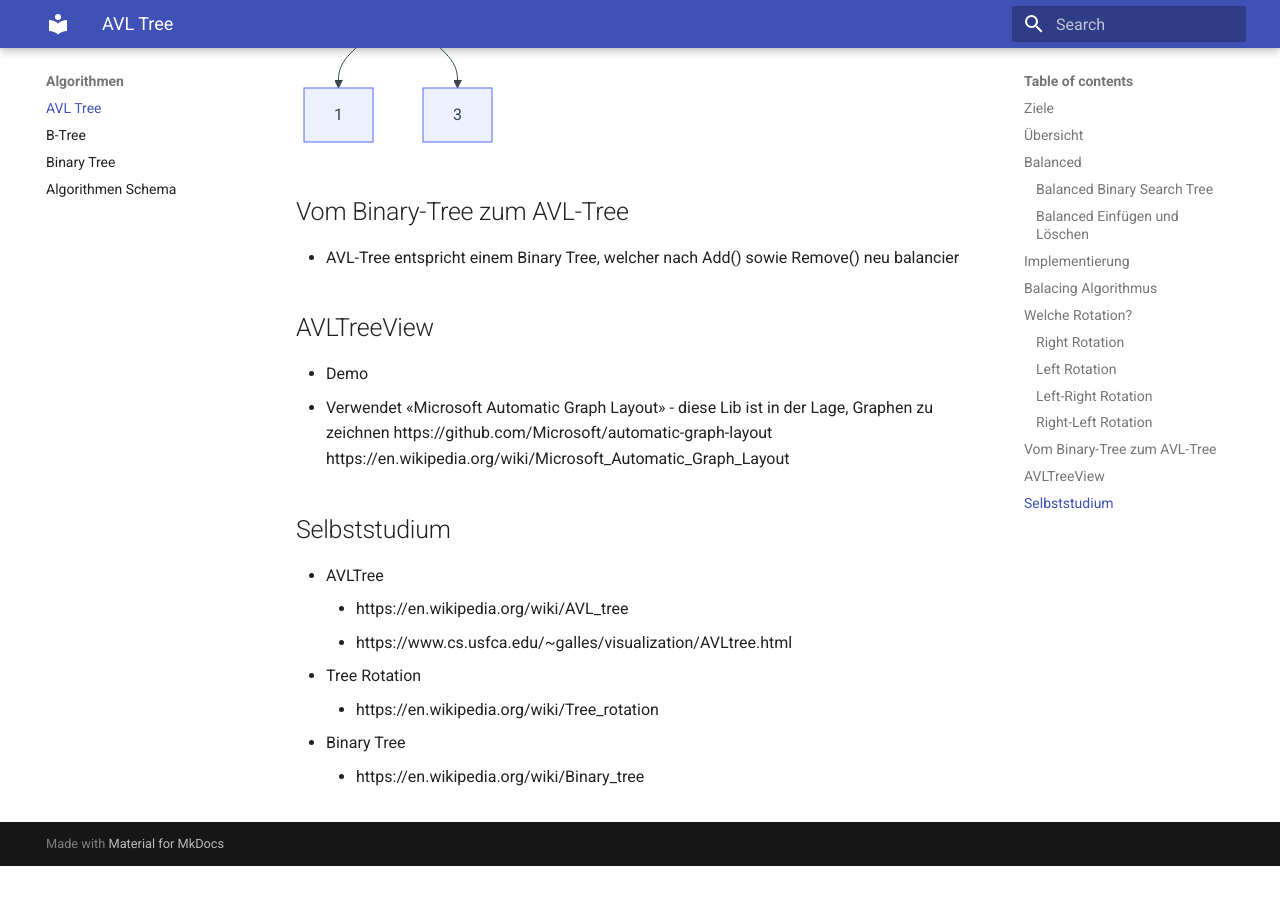
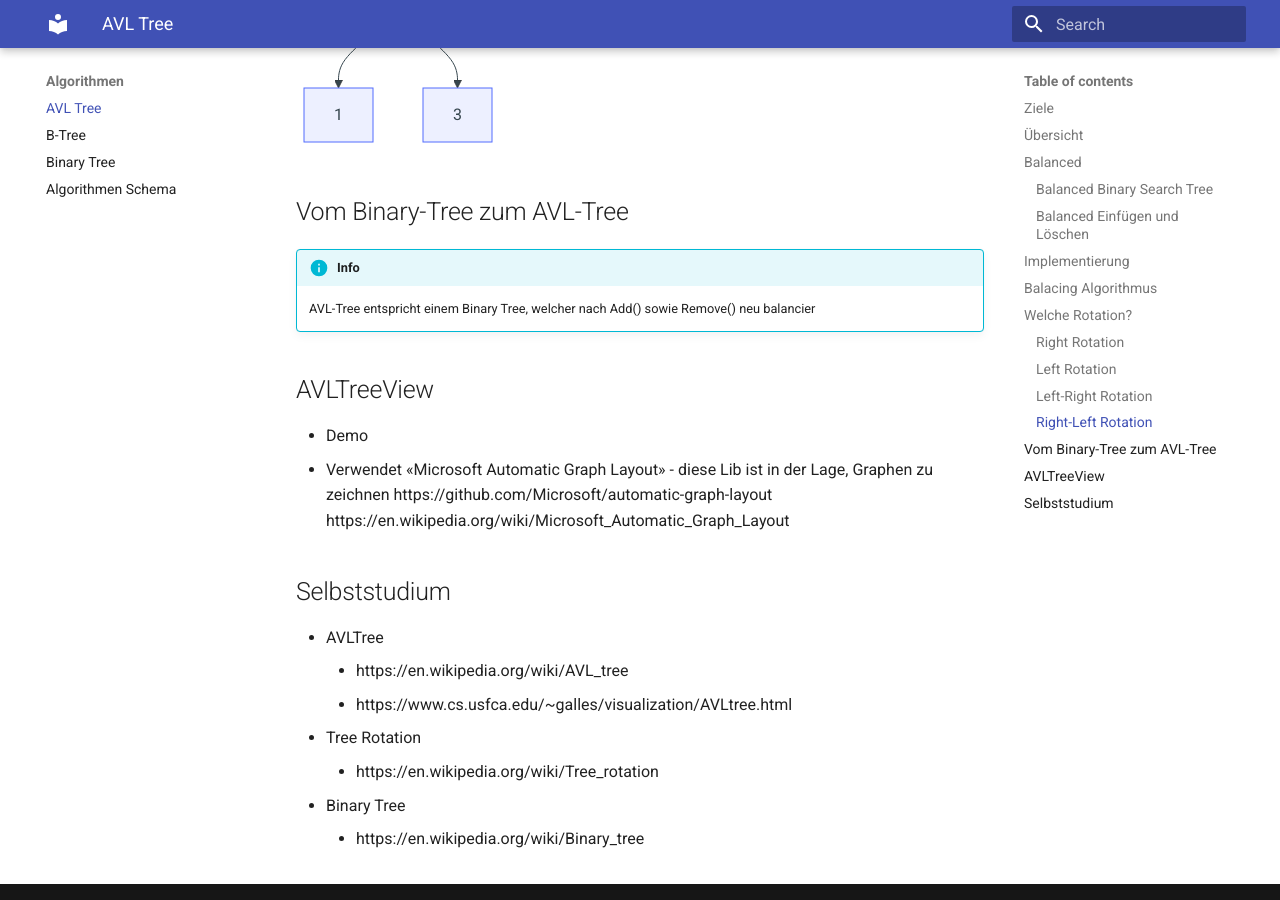
Before and after one commit to tsolenthaler/zbwAlgDs, an MkDocs documentation site: the page built from docs/algorithmen/avl-tree.md, in a window 1280 px wide and 900 px high, scrolled down 5436 px. Built offline with MkDocs 1.6.1 and Material for MkDocs 9.7.7, drawn with Linux system fonts in a browser that asks for light colours; before the commit the page ends 6302 px from its top, so only the background shows below that.

Commit message:
Add info block to clarify AVL-Tree relationship with Binary Tree

```diff
--- a/docs/algorithmen/avl-tree.md
+++ b/docs/algorithmen/avl-tree.md
@@ -167,7 +167,9 @@
 
 ## Vom Binary-Tree zum AVL-Tree
 
-* AVL-Tree entspricht einem Binary Tree, welcher nach Add() sowie Remove() neu balancier
+!!! info
+
+    AVL-Tree entspricht einem Binary Tree, welcher nach Add() sowie Remove() neu balancier
 
 ## AVLTreeView
 
```
